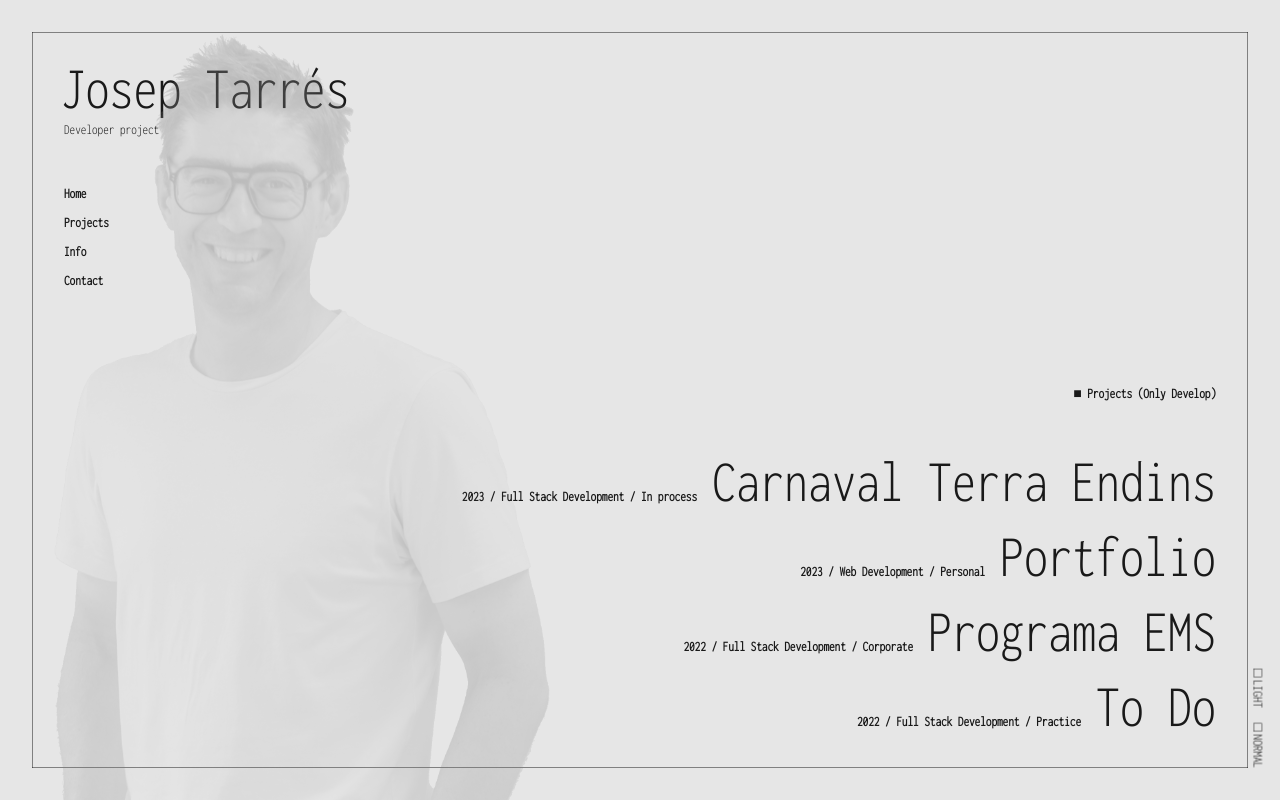
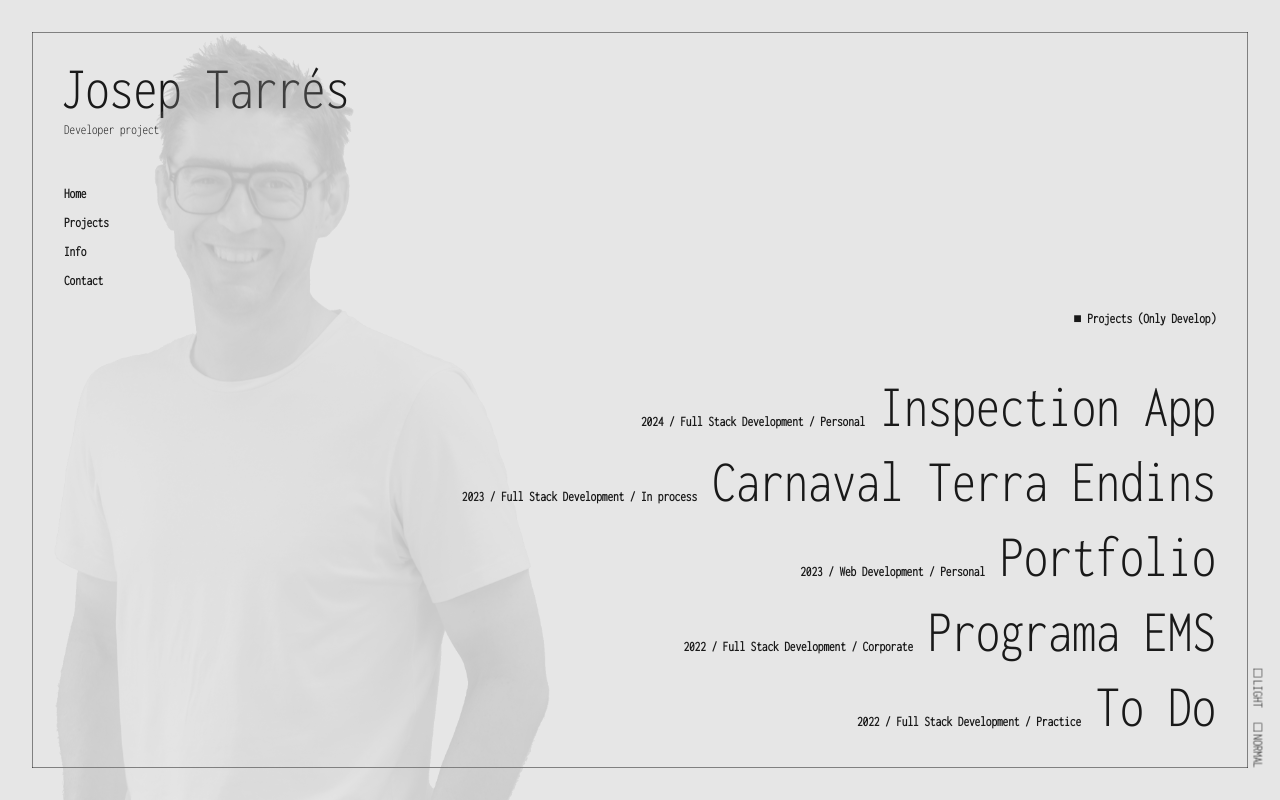
Before and after one commit to joseptarrestoneu/portfolio, a plain HTML site: page index.html in a window 1280 px wide. Both pictures are taken after a click on the link "Projects". Drawn offline with Linux system fonts and the light colour scheme.

Commit message:
Update css and Projects

```diff
--- a/css/style.css
+++ b/css/style.css
@@ -74,9 +74,9 @@ img {
     width: auto;
     height: 100vh;
     opacity: 0.2;
-    /* filter: drop-shadow(30px 10px 4px #4444dd); */
-    /* filter: drop-shadow(0 0 0.75rem crimson); */
-    /* filter: drop-shadow(0 0 2rem #4444dd);*/
+    /* filter: drop-shadow(30px 10px 4px #4444dd);
+    filter: drop-shadow(0 0 0.75rem crimson);
+    filter: drop-shadow(0 0 2rem #4444dd); */
 }
 
 #Page {
--- a/index.html
+++ b/index.html
@@ -94,6 +94,11 @@
                   </div>
                 </div>
                 <div class="project_list">
+                  <a class="project_item text-btn" href="https://inspection-k5kb.onrender.com" target="_blank">
+                    <div class="project_title">Inspection App</div>
+                    <div class="project_info">
+                      2024 / Full Stack Development / Personal
+                    </div>
                   <a class="project_item text-btn" href="principal.html" target="_blank">
                     <div class="project_title">Carnaval Terra Endins</div>
                     <div class="project_info">
```
